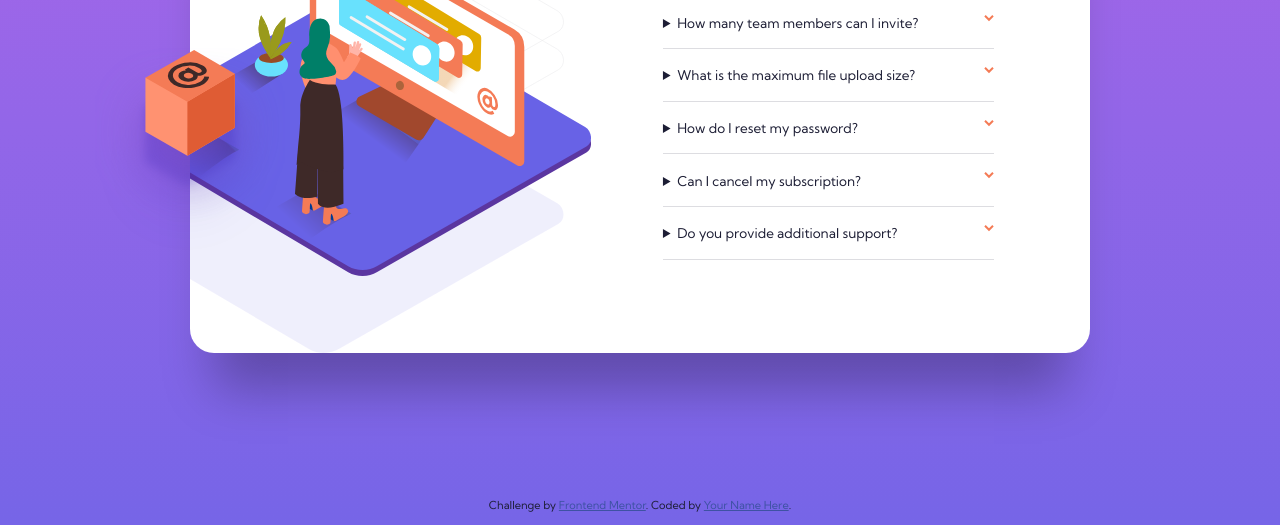
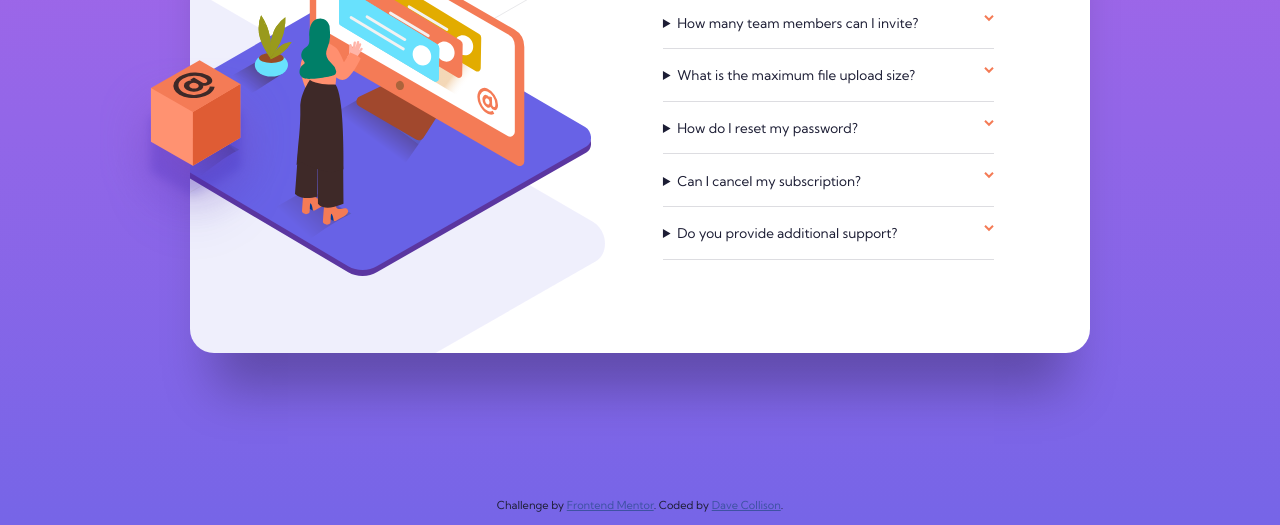
Before and after one commit to thebigdavec/faq-accordion-card-main, a plain HTML site: page index.html in a window 1280 px wide. Shown: the part 275-800 px from the top of the page. Drawn offline with Linux system fonts and the light colour scheme.

Commit message:
Change backdrop behaviour when opening details

```diff
--- a/index.html
+++ b/index.html
@@ -56,7 +56,7 @@
     </main>
 
     <div class="attribution">
-        Challenge by <a href="https://www.frontendmentor.io?ref=challenge" target="_blank">Frontend Mentor</a>. Coded by <a href="#">Your Name Here</a>.
+        Challenge by <a href="https://www.frontendmentor.io?ref=challenge" target="_blank">Frontend Mentor</a>. Coded by <a href="https://davecollison.com">Dave Collison</a>.
     </div>
 </body>
 
--- a/style.scss
+++ b/style.scss
@@ -48,14 +48,14 @@
             padding: 4em 8em 6em 0;
             background-color: white;
             background-image: url(images/bg-pattern-desktop.svg);
-            background-size: contain;
             background-repeat: no-repeat;
-            background-position-x: -30%;
+            background-position: left -550px top -300px;
             &::before {
                 content: url(images/illustration-box-desktop.svg);
                 filter: drop-shadow(0 2.5em 5px #00a3);
-                left: 0;
-                top: 58%;
+                left: -10%;
+                top: 0;
+                transform: translateY(100%);
                 z-index: 2;
             }
         }
@@ -81,6 +81,7 @@
         border-bottom: 1px solid rgba($clr-neutral-mid, .25);
         color: $clr-neutral-mid;
         summary {
+            cursor: pointer;
             margin-top: .1em;
             font-size: 1.125em;
             color: $clr-text;
```
Also changed, not shown: style.css.
